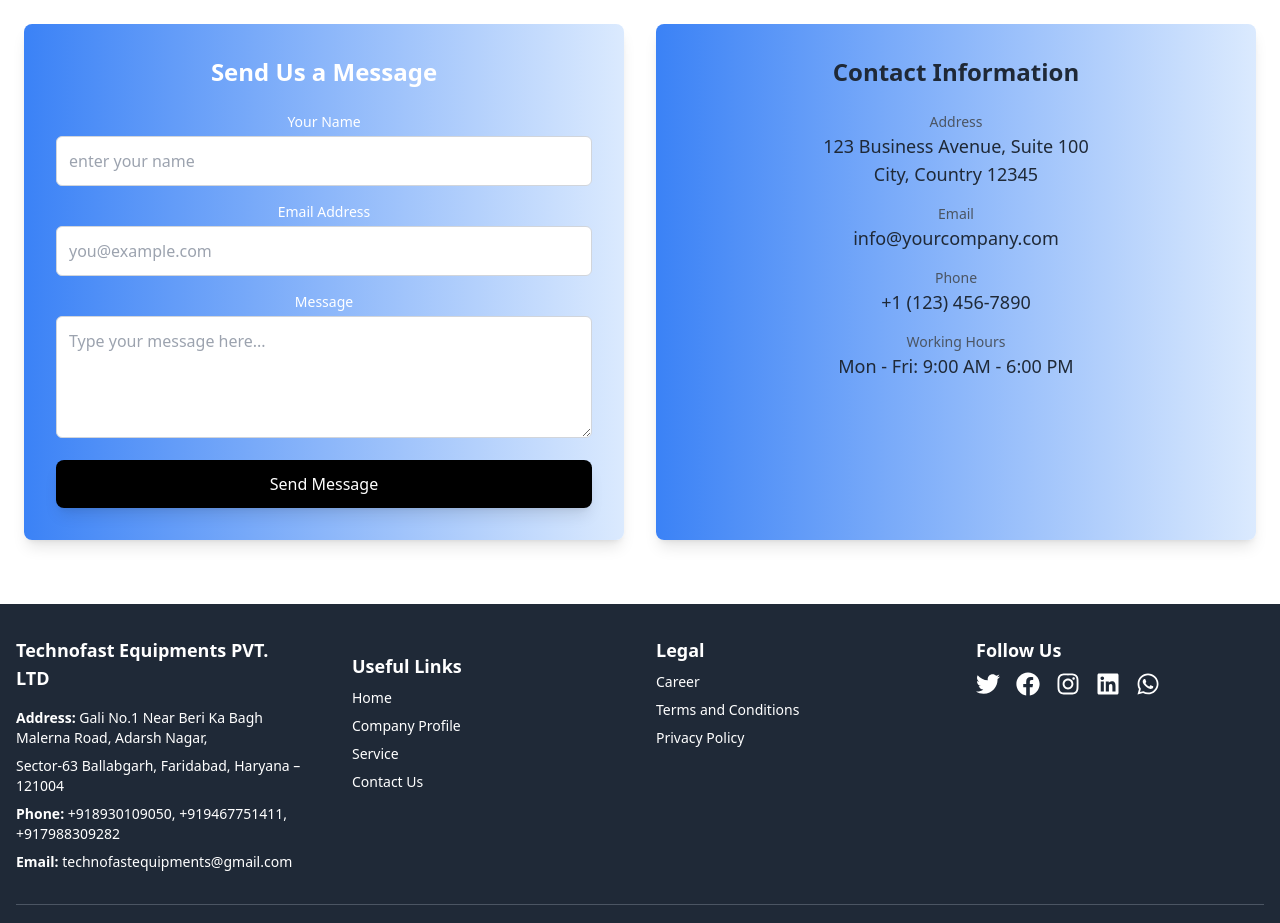
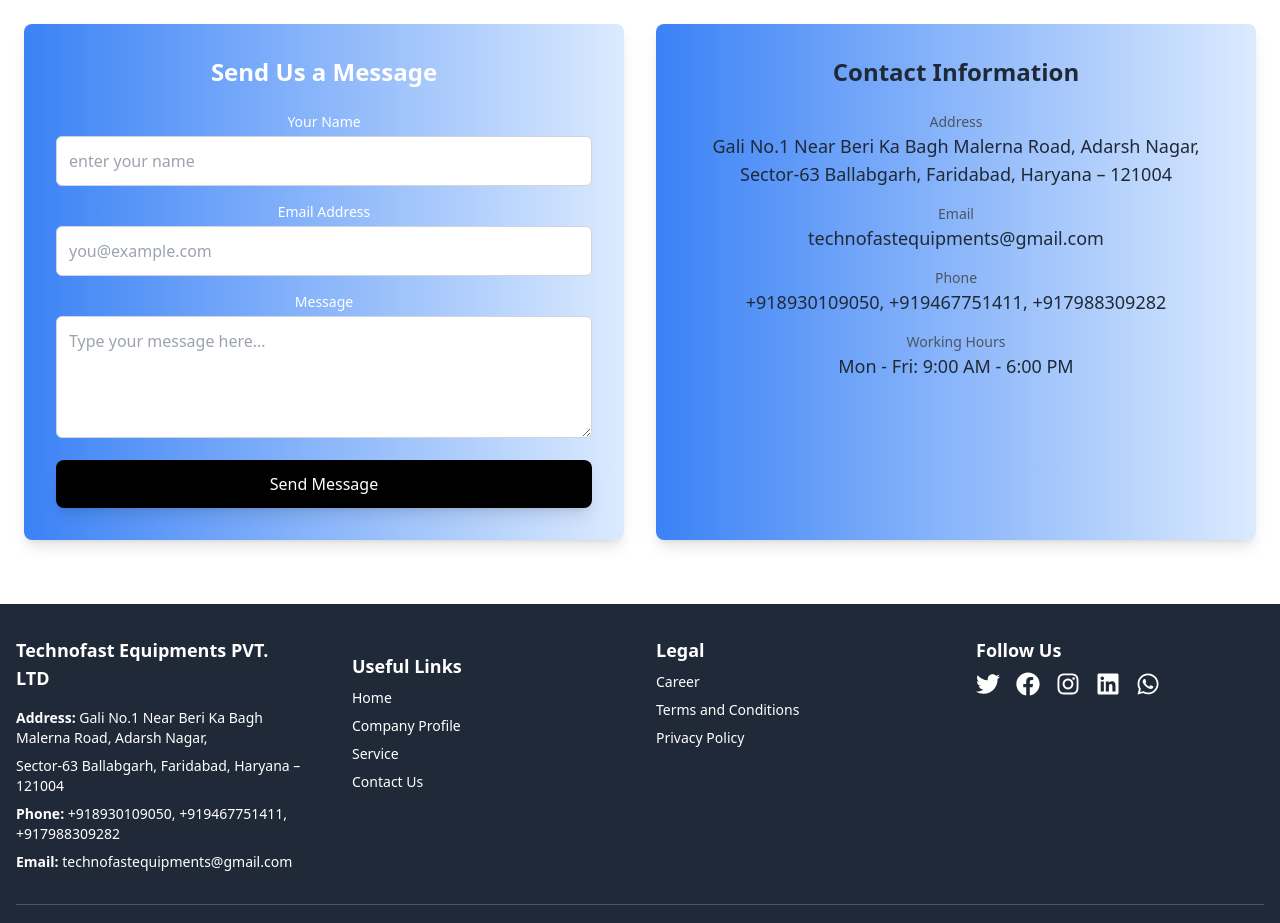
Before and after one commit to Digamberbhati/Technofastequipments.com, a Next.js app: page / in a window 1280 px wide. Shown: the part 4360-5283 px from the top of the page. Built offline with nearby package versions, Linux system fonts and the light colour scheme.

Commit message:
contactinfo

```diff
--- a/src/app/page.tsx
+++ b/src/app/page.tsx
@@ -315,15 +315,15 @@
                 <ul>
                   <li className="mb-4">
                     <span className="block text-sm font-medium text-gray-600">Address</span>
-                    <p className="text-lg text-gray-800">123 Business Avenue, Suite 100<br />City, Country 12345</p>
+                    <p className="text-lg text-gray-800">Gali No.1 Near Beri Ka Bagh Malerna Road, Adarsh Nagar,<br />Sector-63 Ballabgarh, Faridabad, Haryana – 121004</p>
                   </li>
                   <li className="mb-4">
                     <span className="block text-sm font-medium text-gray-600">Email</span>
-                    <p className="text-lg text-gray-800">info@yourcompany.com</p>
+                    <p className="text-lg text-gray-800">technofastequipments@gmail.com</p>
                   </li>
                   <li className="mb-4">
                     <span className="block text-sm font-medium text-gray-600">Phone</span>
-                    <p className="text-lg text-gray-800">+1 (123) 456-7890</p>
+                    <p className="text-lg text-gray-800">+918930109050, +919467751411, +917988309282</p>
                   </li>
                   <li className="mb-4">
                     <span className="block text-sm font-medium text-gray-600">Working Hours</span>
```
